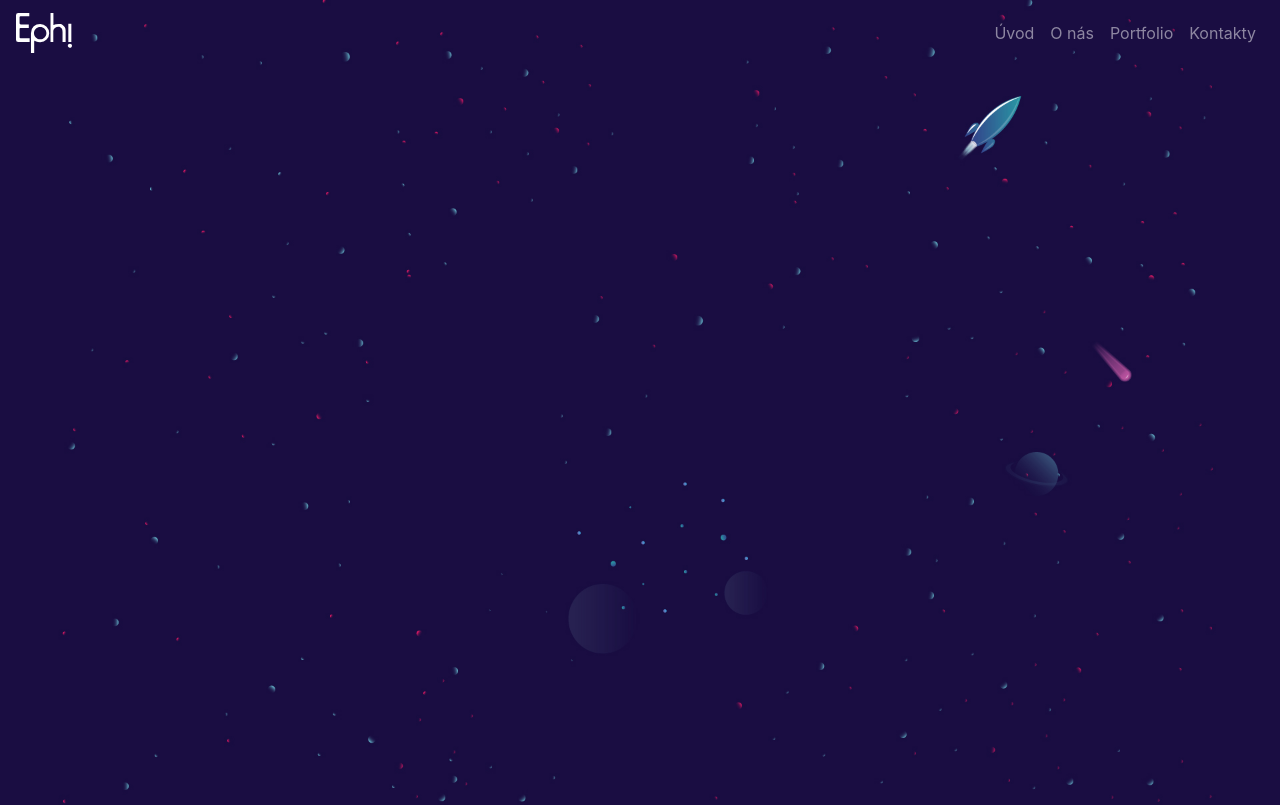
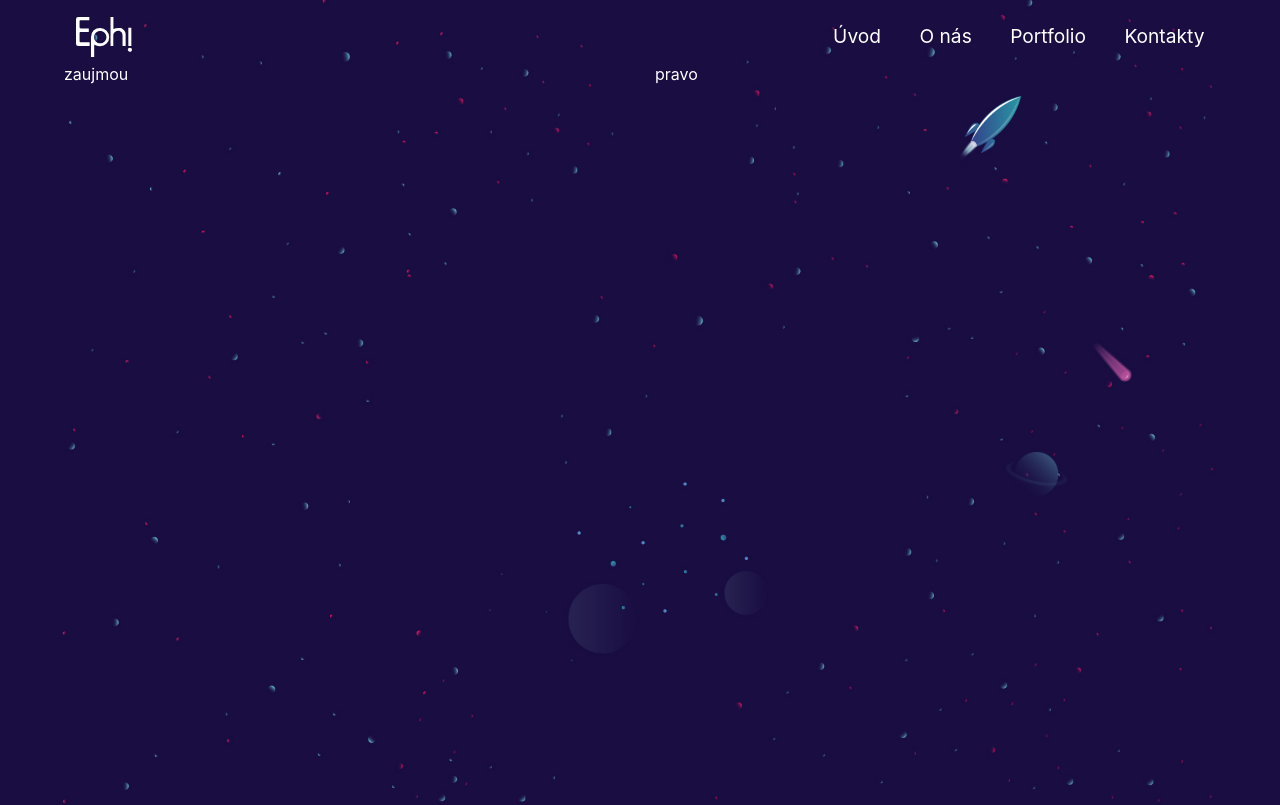
Before and after one commit to jan-siegl/2k20, a React (Create React App) app: page / in a window 1280 px wide. Shown: the top 805 px of the page. Built offline with nearby package versions, Linux system fonts and the light colour scheme.

Commit message:
commit navbar fix

```diff
--- a/src/App.css
+++ b/src/App.css
@@ -1,7 +1,3 @@
-.nav-link {
-  color: white;
-}
-
 .App-logo{
   height: 5vh;
 }
@@ -14,10 +10,10 @@
   height: 500vh;
 }
 
-.App-link {
-  color: #09d3ac;
-}
-
 .navwrap {
   padding: 3vh;
 }
+
+.budfakinwhite {
+  color: white !important;
+}
--- a/src/App.js
+++ b/src/App.js
@@ -1,29 +1,46 @@
 import React from 'react';
-import logo from './Ephi dark - svg.svg';
 import logo2 from './Ephi dark - svg edited.svg';
 import './App.css';
 import Nav from "react-bootstrap/Nav";
 import Navbar from "react-bootstrap/Navbar";
+import Col from "react-bootstrap/Col";
+import Row from "react-bootstrap/Row";
 
 function App() {
+    let stylesbody = {
+        padding: '0 5vw'
+    }
+    let stylesli = {
+        color: 'white',
+        padding: '0 0 0 3vw',
+        fontSize: '120%',
+    };
+    let stylesnav = {
+        padding: '1% 1% 0 1%'
+    };
     return (
         <div className="App">
-            <header className="App-header">
-                <Navbar variant="dark" expand="md" sticky="top" className="paddingNav">
+            <header className="App-header" style={stylesbody}>
+                <Navbar expand="md" sticky="top" className="paddingNav" style={stylesnav}>
                     <Navbar.Brand href="#">
                         <img src={logo2} className="App-logo" alt="logo"/>
                     </Navbar.Brand>
                     <Navbar.Toggle aria-controls="basic-navbar-nav"/>
                     <Navbar.Collapse>
                         <Nav className="ml-auto">
-                                <Nav.Link href="#">Úvod</Nav.Link>
-                                <Nav.Link href="#">O nás</Nav.Link>
-                                <Nav.Link href="#">Portfolio</Nav.Link>
-                                <Nav.Link href="#">Kontakty</Nav.Link>
+                            <Nav.Link href="#" style={stylesli}>Úvod</Nav.Link>
+                            <Nav.Link href="#" style={stylesli}>O nás</Nav.Link>
+                            <Nav.Link href="#" style={stylesli}>Portfolio</Nav.Link>
+                            <Nav.Link href="#" style={stylesli}>Kontakty</Nav.Link>
                         </Nav>
                     </Navbar.Collapse>
                 </Navbar>
-
+                <container>
+                    <Row>
+                        <Col>zaujmou</Col>
+                        <Col>pravo</Col>
+                    </Row>
+                </container>
             </header>
         </div>
     );
```
Also changed, not shown: src/Illustration.svg (added), src/kys.png (added). Lines whose indentation alone changed are shown as unchanged.
